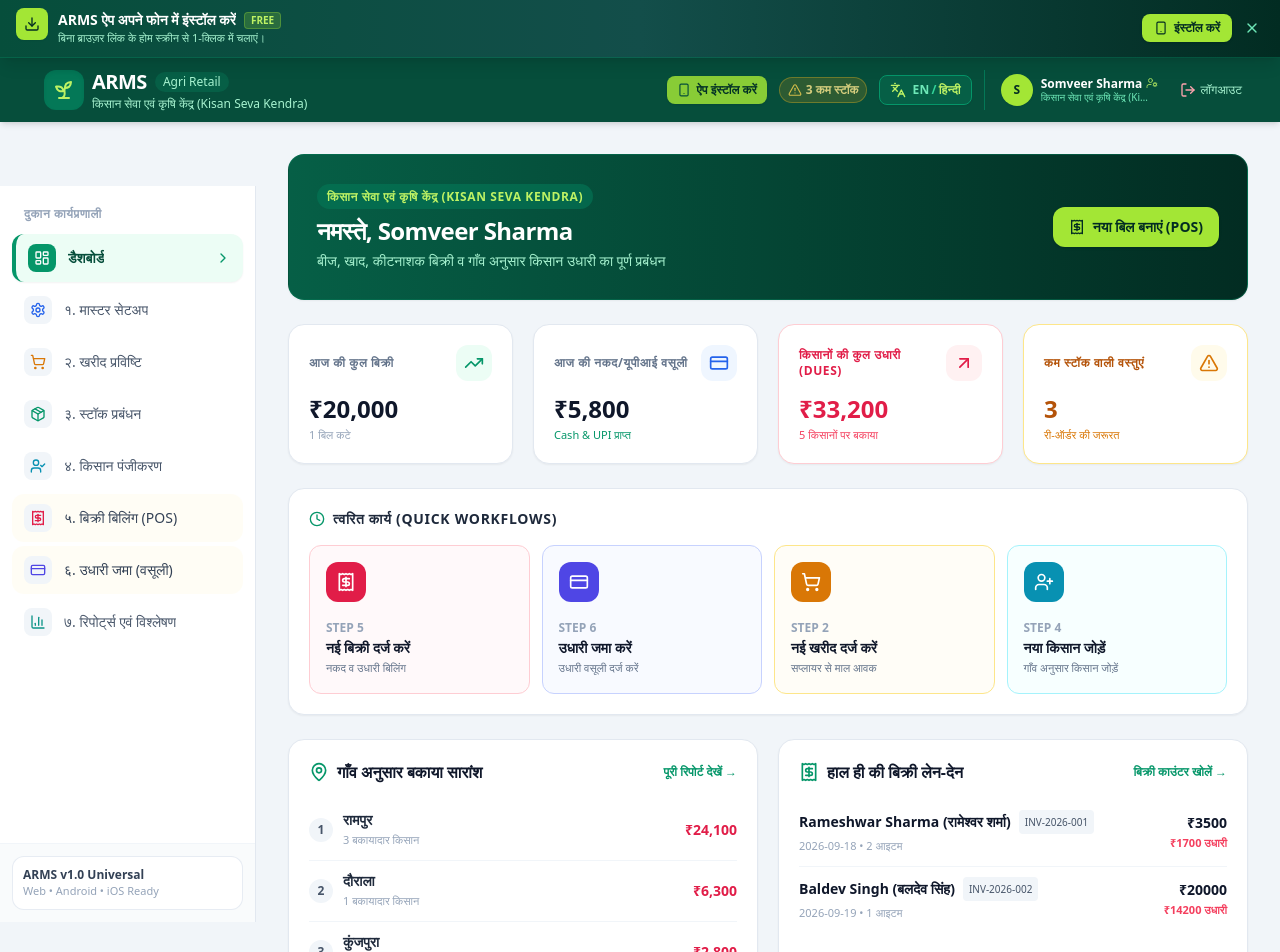
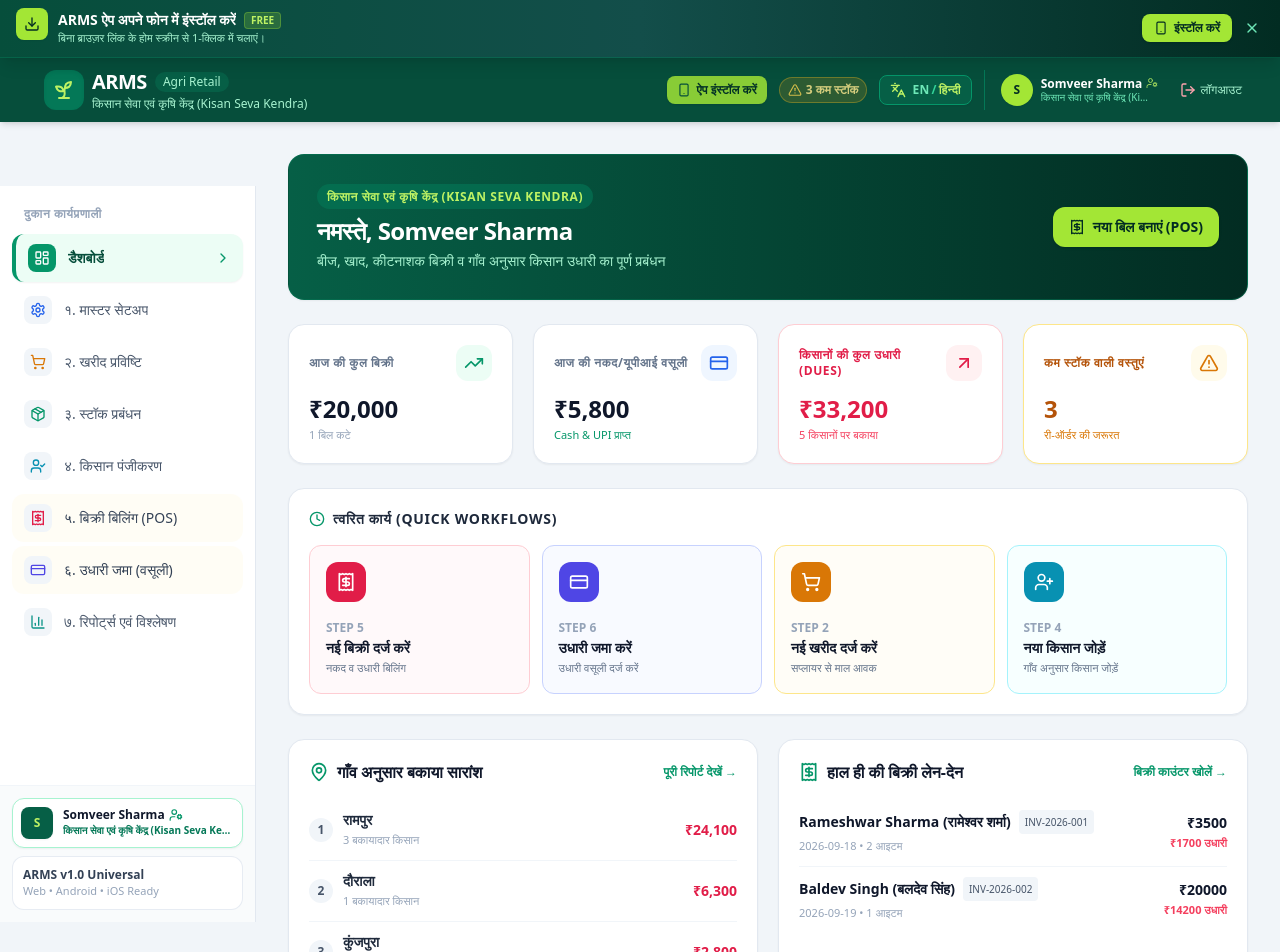
Before and after one commit to somveer01/ARMS, a React (Vite) app: page / in a window 1280 px wide. Shown: the top 952 px of the page. Built offline with nearby package versions, Linux system fonts and the light colour scheme.

Commit message:
feat(sidebar): add dedicated profile button in sidebar footer without affecting core workflow items

```diff
--- a/src/components/Sidebar.tsx
+++ b/src/components/Sidebar.tsx
@@ -1,5 +1,7 @@
-import React from 'react';
+import React, { useState } from 'react';
 import { useLanguage } from '../context/LanguageContext';
+import { useAuth } from '../context/AuthContext';
+import { ProfileModal } from './ProfileModal';
 import {
   LayoutDashboard,
   Settings,
@@ -10,6 +12,7 @@
   CreditCard,
   BarChart3,
   ChevronRight,
+  UserCog,
 } from 'lucide-react';
 
 interface SidebarProps {
@@ -26,6 +29,8 @@
   setIsOpen,
 }) => {
   const { language, t } = useLanguage();
+  const { user } = useAuth();
+  const [profileOpen, setProfileOpen] = useState(false);
 
   const menuItems = [
     {
@@ -155,14 +160,46 @@
           })}
         </div>
 
-        {/* Footer info in sidebar */}
-        <div className="p-3 border-t border-slate-100 bg-slate-50/80">
+        {/* Footer info in sidebar with dedicated Profile button */}
+        <div className="p-3 border-t border-slate-100 bg-slate-50/80 space-y-2">
+          {user && (
+            <button
+              onClick={() => {
+                setProfileOpen(true);
+                if (window.innerWidth < 768) setIsOpen(false);
+              }}
+              className="w-full flex items-center justify-between p-2 rounded-xl bg-white border border-emerald-200 hover:border-emerald-400 hover:bg-emerald-50/60 transition-all text-left shadow-sm group active:scale-95"
+              title={language === 'hi' ? 'मेरी प्रोफ़ाइल एवं दुकान सेटिंग्स' : 'My Profile & Shop Settings'}
+            >
+              <div className="flex items-center space-x-2.5 min-w-0">
+                <div className="w-8 h-8 rounded-lg bg-emerald-800 text-lime-300 font-bold text-xs flex items-center justify-center shrink-0 shadow-sm">
+                  {user.name.charAt(0).toUpperCase()}
+                </div>
+                <div className="min-w-0">
+                  <div className="flex items-center space-x-1">
+                    <p className="font-bold text-xs text-slate-900 truncate">{user.name}</p>
+                    <UserCog className="w-3.5 h-3.5 text-emerald-600 shrink-0" />
+                  </div>
+                  <p className="text-[10px] text-emerald-700 font-semibold truncate">
+                    {user.shopName || (language === 'hi' ? 'दुकान प्रोफ़ाइल' : 'Store Profile')}
+                  </p>
+                </div>
+              </div>
+            </button>
+          )}
+
           <div className="bg-white p-2.5 rounded-xl border border-slate-200/80 text-xs text-slate-500">
             <p className="font-semibold text-slate-700">ARMS v1.0 Universal</p>
             <p className="text-[11px] text-slate-400">Web • Android • iOS Ready</p>
           </div>
         </div>
       </aside>
+
+      {/* Profile Settings Modal */}
+      <ProfileModal
+        isOpen={profileOpen}
+        onClose={() => setProfileOpen(false)}
+      />
     </>
   );
 };
```
